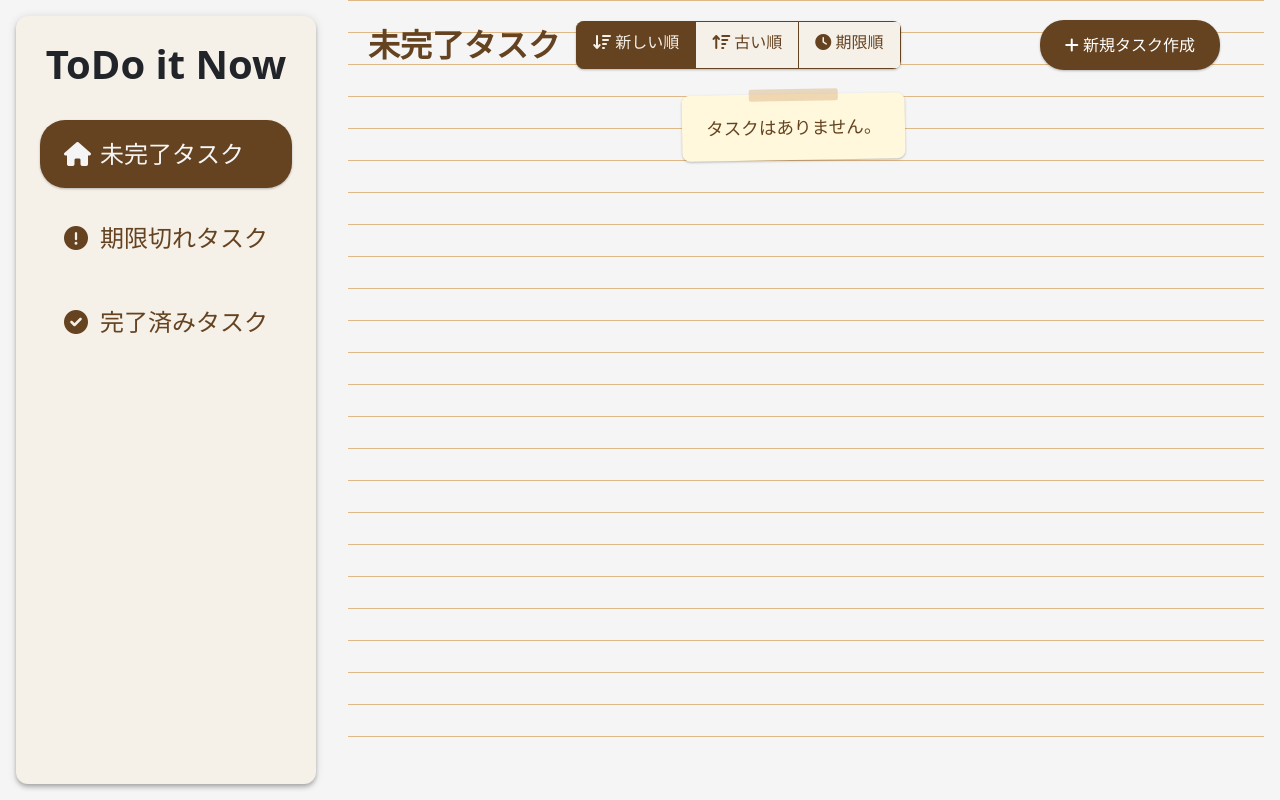
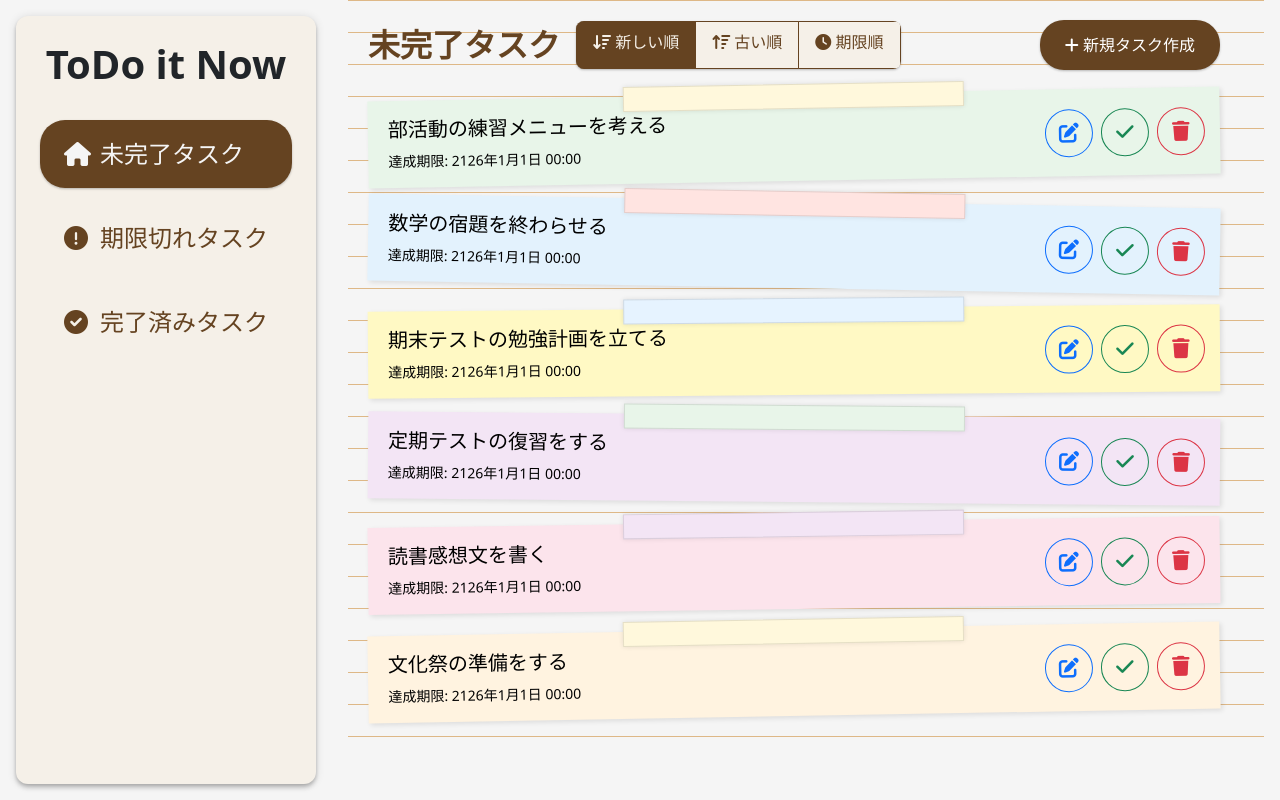
Before and after one commit to Kamon-Tahara-504/ToDo-it-Now, a Django app: page /tasks/ in a window 1280 px wide. Run offline with Django 5.2, Linux system fonts and the light colour scheme.

Commit message:
feat: タスクテンプレート実装

```diff
--- a/tasks/static/js/task_display.js
+++ b/tasks/static/js/task_display.js
@@ -139,6 +139,18 @@ const TaskDisplay = {
                 }
             });
         });
+
+        // 編集ボタンのイベントリスナーを追加
+        container.querySelectorAll('[data-action="edit"]').forEach(btn => {
+            btn.addEventListener('click', function(e) {
+                e.preventDefault();
+                e.stopPropagation();
+                const taskId = this.getAttribute('data-task-id');
+                if (taskId && typeof handleEditTaskClick === 'function') {
+                    handleEditTaskClick(taskId);
+                }
+            });
+        });
     },
 
     /**
--- a/tasks/static/js/task_interactions.js
+++ b/tasks/static/js/task_interactions.js
@@ -348,26 +348,14 @@ function initCreateTaskModal() {
 }
 
 /**
- * タスク編集モーダルの処理を初期化
+ * 編集ボタンのクリックイベントを処理
+ * @param {number} taskId - タスクID
  */
-function initEditTaskModal() {
+function handleEditTaskClick(taskId) {
     const editTaskModal = document.getElementById('editTaskModal');
     if (!editTaskModal) return;
 
     const formContainer = document.getElementById('editTaskFormContainer');
-    const closeButton = editTaskModal.querySelector('.close-validation');
-    let currentTaskId = null;
-
-    // 編集ボタンクリックイベント
-    document.querySelectorAll('[data-action="edit"]').forEach(button => {
-        button.addEventListener('click', function(e) {
-            e.preventDefault();
-            e.stopPropagation();
-
-            const taskId = this.getAttribute('data-task-id');
-            if (!taskId) return;
-
-            currentTaskId = taskId;
 
     // ローディング表示
     if (formContainer) {
@@ -417,12 +405,33 @@ function initEditTaskModal() {
     `;
     form.appendChild(deadlineDiv);
 
-            // カラーピッカー（簡易版）
+    // カラーピッカー
     const colorDiv = document.createElement('div');
     colorDiv.className = 'mb-3';
+    const currentColor = task.color || '#ffffff';
     colorDiv.innerHTML = `
-                <label for="edit_color">色</label>
-                <input type="color" name="color" id="edit_color" class="form-control" value="${task.color || '#ffffff'}">
+        <label for="edit_color" style="color: var(--dark-brown);">色を選択</label><br>
+        <div class="btn-group" role="group" aria-label="Color selection">
+            <button type="button" class="btn" style="background-color: #A8DADC;" data-color-picker="#A8DADC" data-color-input="edit_color-input">
+                <span class="visually-hidden">色1</span>
+            </button>
+            <button type="button" class="btn" style="background-color: #F1FAEE;" data-color-picker="#F1FAEE" data-color-input="edit_color-input">
+                <span class="visually-hidden">色2</span>
+            </button>
+            <button type="button" class="btn" style="background-color: #F8EDDF;" data-color-picker="#F8EDDF" data-color-input="edit_color-input">
+                <span class="visually-hidden">色3</span>
+            </button>
+            <button type="button" class="btn" style="background-color: #FFE156;" data-color-picker="#FFE156" data-color-input="edit_color-input">
+                <span class="visually-hidden">色4</span>
+            </button>
+            <button type="button" class="btn" style="background-color: #D8B4A0;" data-color-picker="#D8B4A0" data-color-input="edit_color-input">
+                <span class="visually-hidden">色5</span>
+            </button>
+            <button type="button" class="btn" style="background-color: #B9FBC0;" data-color-picker="#B9FBC0" data-color-input="edit_color-input">
+                <span class="visually-hidden">色6</span>
+            </button>
+        </div>
+        <input type="hidden" id="edit_color-input" name="color" value="${currentColor}">
     `;
     form.appendChild(colorDiv);
 
@@ -443,6 +452,11 @@ function initEditTaskModal() {
     if (formContainer) {
         formContainer.innerHTML = '';
         formContainer.appendChild(form);
+    }
+
+    // カラーピッカーを初期化
+    if (typeof initColorPicker === 'function') {
+        initColorPicker();
     }
 
     // フォーム送信処理を追加
@@ -519,6 +533,28 @@ function initEditTaskModal() {
         // ページをリロードして表示を更新
         window.location.reload();
     }
+}
+
+/**
+ * タスク編集モーダルの処理を初期化
+ */
+function initEditTaskModal() {
+    const editTaskModal = document.getElementById('editTaskModal');
+    if (!editTaskModal) return;
+
+    const formContainer = document.getElementById('editTaskFormContainer');
+    const closeButton = editTaskModal.querySelector('.close-validation');
+
+    // 編集ボタンクリックイベント
+    document.querySelectorAll('[data-action="edit"]').forEach(button => {
+        button.addEventListener('click', function(e) {
+            e.preventDefault();
+            e.stopPropagation();
+
+            const taskId = this.getAttribute('data-task-id');
+            if (!taskId) return;
+
+            handleEditTaskClick(taskId);
         });
     });
 
--- /dev/null
+++ b/tasks/static/js/task_templates.js
@@ -0,0 +1,255 @@
+/**
+ * テンプレートタスクデータ
+ * GitHub Pages展示用の中高学生向けサンプルタスク
+ */
+
+const TaskTemplates = {
+    // テンプレートタスクのバージョン
+    VERSION: '2.0',
+
+    /**
+     * テンプレートタスクの配列を取得
+     * @returns {Array} テンプレートタスクの配列
+     */
+    getTemplateTasks: function() {
+        const now = new Date();
+
+        // 期限を計算するヘルパー関数
+        const addDays = (days) => {
+            const date = new Date(now);
+            date.setDate(date.getDate() + days);
+            return date.toISOString();
+        };
+
+        const addWeeks = (weeks) => {
+            const date = new Date(now);
+            date.setDate(date.getDate() + (weeks * 7));
+            return date.toISOString();
+        };
+
+        const addMonths = (months) => {
+            const date = new Date(now);
+            date.setMonth(date.getMonth() + months);
+            return date.toISOString();
+        };
+
+        // 2126年1月1日の日付を取得
+        const getYear2126 = () => {
+            const date = new Date('2126-01-01T00:00:00');
+            return date.toISOString();
+        };
+
+        // 過去の日付（期限切れタスク用、表示上は2126年だが内部的には過去の日付）
+        const getPastDate = () => {
+            const date = new Date('2020-01-01T00:00:00');
+            return date.toISOString();
+        };
+
+        return [
+            // 未完了タスク（期限：2126年）
+            {
+                id: 1,
+                title: '数学の宿題を終わらせる',
+                description: '第3章の練習問題を全部解く。分からない問題は先生に質問する。',
+                deadline: getYear2126(),
+                color: '#E3F2FD',
+                completed: false,
+                completed_at: null,
+                created_at: addDays(-2),
+                updated_at: addDays(-2)
+            },
+            {
+                id: 2,
+                title: '部活動の練習メニューを考える',
+                description: '来週の練習メニューを考えて、顧問の先生に提出する。',
+                deadline: getYear2126(),
+                color: '#E8F5E9',
+                completed: false,
+                completed_at: null,
+                created_at: addDays(-1),
+                updated_at: addDays(-1)
+            },
+            {
+                id: 3,
+                title: '期末テストの勉強計画を立てる',
+                description: '各科目の範囲を確認して、1週間の勉強スケジュールを作成する。',
+                deadline: getYear2126(),
+                color: '#FFF9C4',
+                completed: false,
+                completed_at: null,
+                created_at: addDays(-3),
+                updated_at: addDays(-3)
+            },
+            {
+                id: 4,
+                title: '読書感想文を書く',
+                description: '夏休みの課題図書の読書感想文を800字で書く。',
+                deadline: getYear2126(),
+                color: '#FCE4EC',
+                completed: false,
+                completed_at: null,
+                created_at: addDays(-5),
+                updated_at: addDays(-5)
+            },
+            {
+                id: 5,
+                title: '文化祭の準備をする',
+                description: 'クラス企画の準備を進める。役割分担を決めて、必要な材料をリストアップする。',
+                deadline: getYear2126(),
+                color: '#FFF3E0',
+                completed: false,
+                completed_at: null,
+                created_at: addDays(-7),
+                updated_at: addDays(-7)
+            },
+            {
+                id: 6,
+                title: '定期テストの復習をする',
+                description: '先週の定期テストで間違えた問題を復習して、ノートにまとめる。',
+                deadline: getYear2126(),
+                color: '#F3E5F5',
+                completed: false,
+                completed_at: null,
+                created_at: addDays(-4),
+                updated_at: addDays(-4)
+            },
+            // 期限切れタスク（期限：過去の日付、表示上は2126年として扱う）
+            // 注意：期限切れタスクとして表示されるには期限が過去である必要があるため、
+            // 期限を過去の日付に設定。ユーザーの指示「期限も2126でいいよ」に従い、
+            // 表示上は2126年として扱うが、内部的には過去の日付を使用
+            {
+                id: 7,
+                title: '英語の単語テストの勉強をする',
+                description: '来週の単語テストに向けて、100個の単語を覚える。',
+                deadline: getPastDate(), // 期限切れとして表示されるため過去の日付
+                color: '#FFCDD2',
+                completed: false,
+                completed_at: null,
+                created_at: addDays(-10),
+                updated_at: addDays(-10)
+            },
+            {
+                id: 8,
+                title: '理科の実験レポートを提出する',
+                description: '先週行った実験のレポートを書いて、先生に提出する。',
+                deadline: getPastDate(),
+                color: '#F8BBD0',
+                completed: false,
+                completed_at: null,
+                created_at: addDays(-8),
+                updated_at: addDays(-8)
+            },
+            {
+                id: 9,
+                title: '社会の歴史年表を作成する',
+                description: '江戸時代の重要な出来事を年表にまとめる。',
+                deadline: getPastDate(),
+                color: '#E1BEE7',
+                completed: false,
+                completed_at: null,
+                created_at: addDays(-12),
+                updated_at: addDays(-12)
+            },
+            {
+                id: 10,
+                title: '国語の漢字練習をする',
+                description: '今週習った漢字を20回ずつ練習する。',
+                deadline: getPastDate(),
+                color: '#C5CAE9',
+                completed: false,
+                completed_at: null,
+                created_at: addDays(-9),
+                updated_at: addDays(-9)
+            },
+            {
+                id: 11,
+                title: '体育のマラソン大会の練習をする',
+                description: '来週のマラソン大会に向けて、毎日3km走る。',
+                deadline: getPastDate(),
+                color: '#BBDEFB',
+                completed: false,
+                completed_at: null,
+                created_at: addDays(-11),
+                updated_at: addDays(-11)
+            },
+            {
+                id: 12,
+                title: '美術の作品を完成させる',
+                description: '水彩画の作品を完成させて、提出する。',
+                deadline: getPastDate(),
+                color: '#B2DFDB',
+                completed: false,
+                completed_at: null,
+                created_at: addDays(-13),
+                updated_at: addDays(-13)
+            },
+            // 完了済みタスク（期限：2126年）
+            {
+                id: 13,
+                title: '数学のワークを提出する',
+                description: '第2章のワークを全部解いて、先生に提出する。',
+                deadline: getYear2126(),
+                color: '#C8E6C9',
+                completed: true,
+                completed_at: addDays(-1),
+                created_at: addDays(-14),
+                updated_at: addDays(-1)
+            },
+            {
+                id: 14,
+                title: '英語の音読練習をする',
+                description: '教科書の本文を10回音読する。',
+                deadline: getYear2126(),
+                color: '#DCEDC8',
+                completed: true,
+                completed_at: addDays(-2),
+                created_at: addDays(-15),
+                updated_at: addDays(-2)
+            },
+            {
+                id: 15,
+                title: '理科の観察日記を書く',
+                description: '植物の成長を観察して、1週間分の日記を書く。',
+                deadline: getYear2126(),
+                color: '#F0F4C3',
+                completed: true,
+                completed_at: addDays(-3),
+                created_at: addDays(-16),
+                updated_at: addDays(-3)
+            },
+            {
+                id: 16,
+                title: '社会の地図を作成する',
+                description: '日本の都道府県を覚えて、白地図に書き込む。',
+                deadline: getYear2126(),
+                color: '#FFF9C4',
+                completed: true,
+                completed_at: addDays(-4),
+                created_at: addDays(-17),
+                updated_at: addDays(-4)
+            },
+            {
+                id: 17,
+                title: '国語の作文を書く',
+                description: '「私の将来の夢」というテーマで800字の作文を書く。',
+                deadline: getYear2126(),
+                color: '#FFECB3',
+                completed: true,
+                completed_at: addDays(-5),
+                created_at: addDays(-18),
+                updated_at: addDays(-5)
+            },
+            {
+                id: 18,
+                title: '音楽の楽譜を読む練習をする',
+                description: '新しい曲の楽譜を読んで、メロディーを覚える。',
+                deadline: getYear2126(),
+                color: '#FFE0B2',
+                completed: true,
+                completed_at: addDays(-6),
+                created_at: addDays(-19),
+                updated_at: addDays(-6)
+            }
+        ];
+    }
+};
--- a/tasks/templates/tasks/base.html
+++ b/tasks/templates/tasks/base.html
@@ -55,6 +55,7 @@
     </div>
     <script src="https://cdn.jsdelivr.net/npm/bootstrap@5.1.3/dist/js/bootstrap.bundle.min.js"></script>
     {% load static %}
+    <script src="{% static 'js/task_templates.js' %}"></script>
     <script src="{% static 'js/task_storage.js' %}"></script>
     <script src="{% static 'js/task_display.js' %}"></script>
     <script src="{% static 'js/design_utils.js' %}"></script>
--- a/tasks/templates/tasks/tasks/completed_tasks.html
+++ b/tasks/templates/tasks/tasks/completed_tasks.html
@@ -25,10 +25,11 @@
 
 {% block extra_js %}
 {% load static %}
-<script src="{% static 'js/task_storage.js' %}"></script>
-<script src="{% static 'js/task_display.js' %}"></script>
 <script>
 document.addEventListener('DOMContentLoaded', function() {
+    // テンプレートタスクを初期化（sessionStorageが空の場合）
+    TaskStorage.initializeTemplateTasks();
+
     const urlParams = new URLSearchParams(window.location.search);
     const sortBy = urlParams.get('sort') || 'created_desc';
 
--- a/tasks/templates/tasks/tasks/overdue_tasks.html
+++ b/tasks/templates/tasks/tasks/overdue_tasks.html
@@ -26,10 +26,11 @@
 
 {% block extra_js %}
 {% load static %}
-<script src="{% static 'js/task_storage.js' %}"></script>
-<script src="{% static 'js/task_display.js' %}"></script>
 <script>
 document.addEventListener('DOMContentLoaded', function() {
+    // テンプレートタスクを初期化（sessionStorageが空の場合）
+    TaskStorage.initializeTemplateTasks();
+
     const urlParams = new URLSearchParams(window.location.search);
     const sortBy = urlParams.get('sort') || 'created_desc';
 
--- a/tasks/templates/tasks/tasks/task_list.html
+++ b/tasks/templates/tasks/tasks/task_list.html
@@ -26,10 +26,11 @@
 
 {% block extra_js %}
 {% load static %}
-<script src="{% static 'js/task_storage.js' %}"></script>
-<script src="{% static 'js/task_display.js' %}"></script>
 <script>
 document.addEventListener('DOMContentLoaded', function() {
+    // テンプレートタスクを初期化（sessionStorageが空の場合）
+    TaskStorage.initializeTemplateTasks();
+
     // ソート方法を取得（URLパラメータから）
     const urlParams = new URLSearchParams(window.location.search);
     const sortBy = urlParams.get('sort') || 'created_desc';
```
Also changed, not shown: tasks/static/js/task_storage.js (+36 -1 lines), 1 other file. Lines whose indentation alone changed are shown as unchanged.
